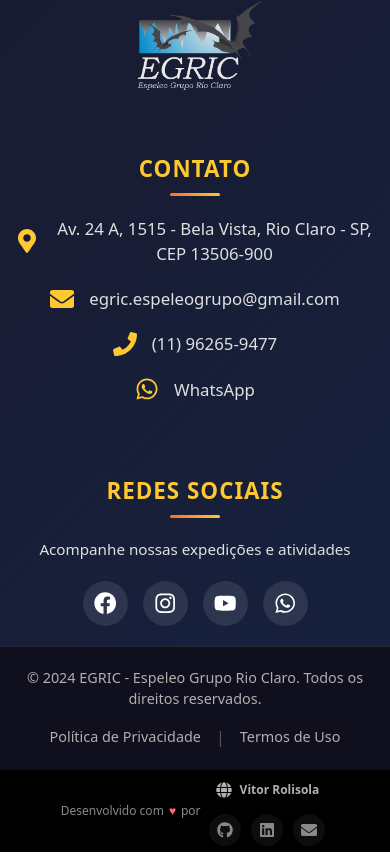
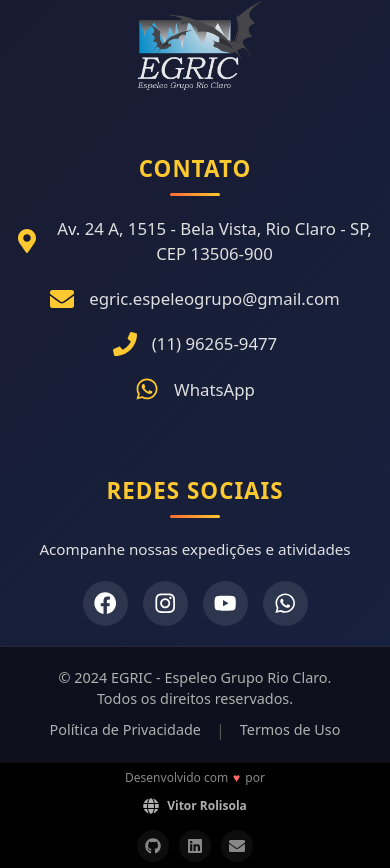
Before and after one commit to rolisola/egric-site, a React (Vite) app: page / in a window 390 px wide. Shown: the part 1308-2176 px from the top of the page. Built offline with nearby package versions, Linux system fonts and the light colour scheme.

Commit message:
FIX(FOOTER): Ajustar quebras de linha e layout mobile do rodapé Ajusta quebras de linha no copyright e no bloco do desenvolvedor Move links legais para uma linha separada em em todas as resoluções Empilha informações do desenvolvedor abaixo no mobile Logo do footer leva para o topo da Home

```diff
--- a/src/components/footer/footer.css
+++ b/src/components/footer/footer.css
@@ -84,6 +84,11 @@
 
 .footer-logo {
 	margin-top: 20px;
+}
+
+.footer-logo-link {
+	display: inline-block;
+	text-decoration: none;
 }
 
 .footer-logo img {
@@ -240,10 +245,11 @@
 
 .footer-bottom-content {
 	display: flex;
+	flex-direction: column;
 	justify-content: center;
 	align-items: center;
 	flex-wrap: wrap;
-	gap: 15px;
+	gap: 8px;
 	max-width: 1200px;
 	margin: 0 auto;
 }
@@ -251,6 +257,12 @@
 .copyright {
 	margin: 0;
 	font-size: 0.9rem;
+}
+
+/* Line breaks that should appear only on small screens */
+.footer-break-mobile,
+.developer-break-mobile {
+	display: none;
 }
 
 .footer-legal {
@@ -476,13 +488,41 @@
 		text-align: center;
 		justify-content: center;
 	}
+
+	.footer-break-mobile,
+	.developer-break-mobile {
+		display: block;
+	}
+
+	.developer-content {
+		flex-direction: column;
+		text-align: center;
+	}
+
+	.developer-info {
+		justify-content: center;
+	}
 }
 
 /* Mobile */
 @media (max-width: 480px) {
+	.developer-content {
+		flex-direction: column;
+		text-align: center;
+	}
+
+	.developer-text {
+		justify-content: center;
+	}
+
 	.developer-info {
 		flex-direction: column;
 		gap: 10px;
+		justify-content: center;
+	}
+
+	.developer-social {
+		justify-content: center;
 	}
 }
 
--- a/src/components/footer/footer.jsx
+++ b/src/components/footer/footer.jsx
@@ -1,4 +1,5 @@
 import React from 'react';
+import { Link } from 'react-router-dom';
 import logoBranco from '../../assets/img/logo_atual_branco.png';
 import './footer.css';
 import {
@@ -17,6 +18,10 @@ import {
 const Footer = () => {
 	const currentYear = new Date().getFullYear();
 
+	const handleGoHomeTop = () => {
+		window.scrollTo({ top: 0, behavior: 'smooth' });
+	};
+
 	return (
 		<footer className="footer">
 			{/* Main Footer */}
@@ -30,7 +35,15 @@ const Footer = () => {
 							do patrimônio espeleológico brasileiro desde sua fundação.
 						</p>
 						<div className="footer-logo">
-							<img src={logoBranco} alt="EGRIC Logo" />
+							<Link
+								to="/"
+								onClick={handleGoHomeTop}
+								className="footer-logo-link"
+								aria-label="Ir para a página inicial"
+								title="Voltar ao início"
+							>
+								<img src={logoBranco} alt="EGRIC Logo" />
+							</Link>
 						</div>
 					</div>
 
@@ -117,7 +130,9 @@ const Footer = () => {
 				<div className="footer-container">
 					<div className="footer-bottom-content">
 						<p className="copyright">
-							&copy; {currentYear} EGRIC - Espeleo Grupo Rio Claro. Todos os direitos reservados.
+							&copy; {currentYear} EGRIC - Espeleo Grupo Rio Claro.
+							<br className="footer-break-mobile" />
+							Todos os direitos reservados.
 						</p>
 						<div className="footer-legal">
 							<a href="#privacidade">Política de Privacidade</a>
@@ -134,6 +149,7 @@ const Footer = () => {
 					<div className="developer-content">
 						<p className="developer-text">
 							Desenvolvido com <span className="heart">♥</span> por
+							<br className="developer-break-mobile" />
 						</p>
 						<div className="developer-info">
 							<a
```
